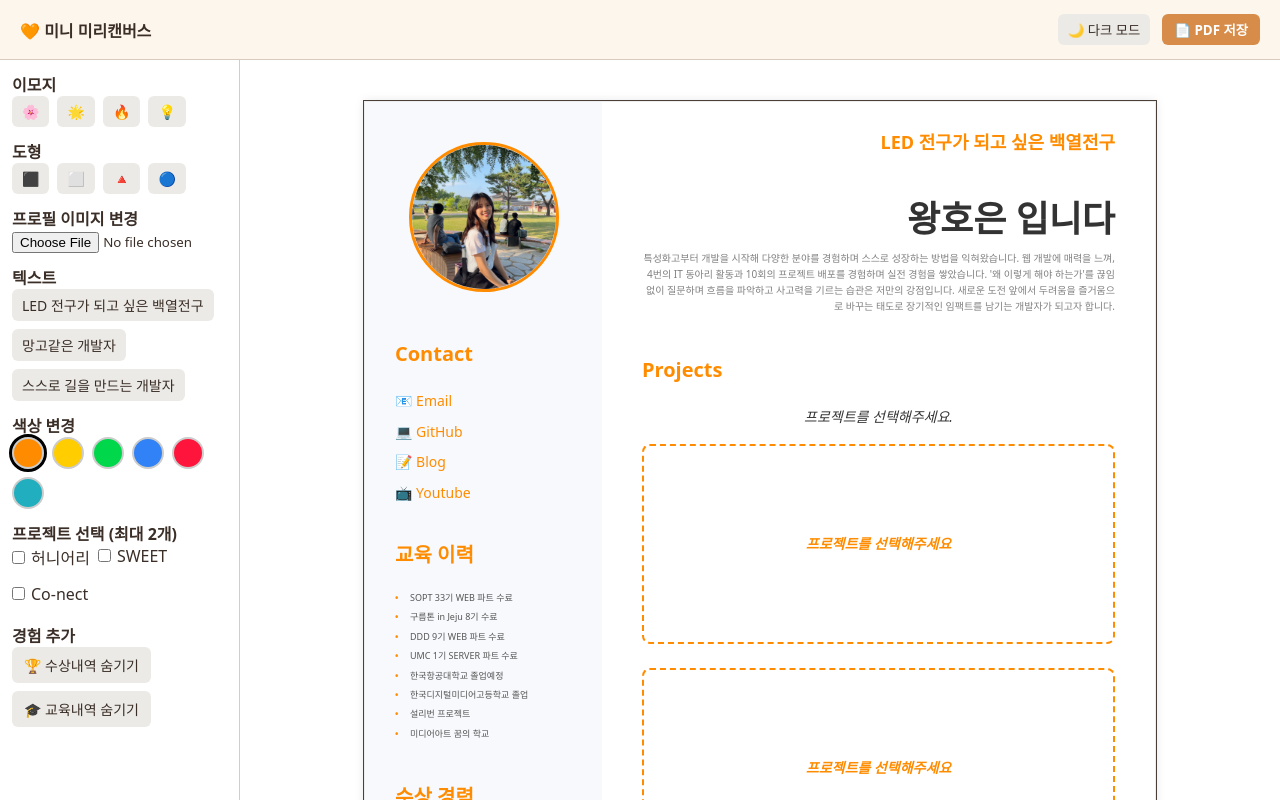
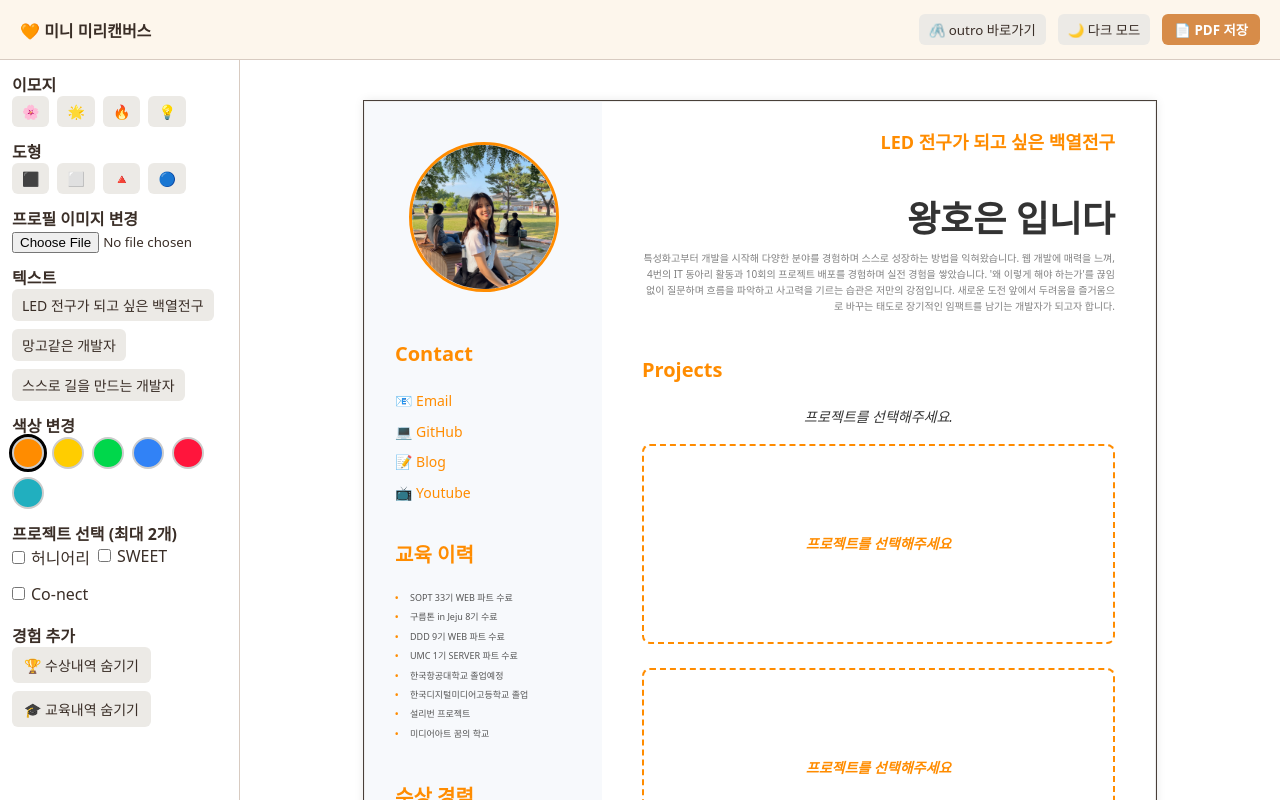
Before and after one commit to hoeun0723/my-miricanvas, a React (Vite) app: page /home in a window 1280 px wide. Built offline with nearby package versions, Linux system fonts and the light colour scheme.

Commit message:
feat: outro page 이동 버튼 생성

```diff
--- a/src/components/Toolbar/Toolbar.module.css
+++ b/src/components/Toolbar/Toolbar.module.css
@@ -19,7 +19,7 @@
   gap: 12px;
 }
 
-.themeToggleButton {
+.themeToggleButton, .navigateButton {
   background-color: var(--color-category-chip);
   border-radius: 6px;
   padding: 6px 10px;
--- a/src/components/Toolbar/Toolbar.tsx
+++ b/src/components/Toolbar/Toolbar.tsx
@@ -1,8 +1,10 @@
+import { useNavigate } from 'react-router-dom';
 import useThemeMode from '../../context/ThemeContext/useThemeMode';
 import { downloadCanvasAsPDF } from '../../utils/downloadPdf';
 import styles from './Toolbar.module.css';
 
 const Toolbar = () => {
+  const navigate = useNavigate();
   const { states, actions } = useThemeMode();
   const { isDarkMode } = states;
   const { themeToggler } = actions;
@@ -19,7 +21,9 @@
       <span className={styles.title}>🧡 미니 미리캔버스</span>
 
       <div className={styles.actions}>
-
+        <button onClick={()=>navigate('/outro')} className={styles.navigateButton}>
+          🖇️ outro 바로가기
+        </button>
         <button onClick={themeToggler} className={styles.themeToggleButton}>
           {isDarkMode ? '🌞 라이트 모드' : '🌙 다크 모드'}
         </button>
```
